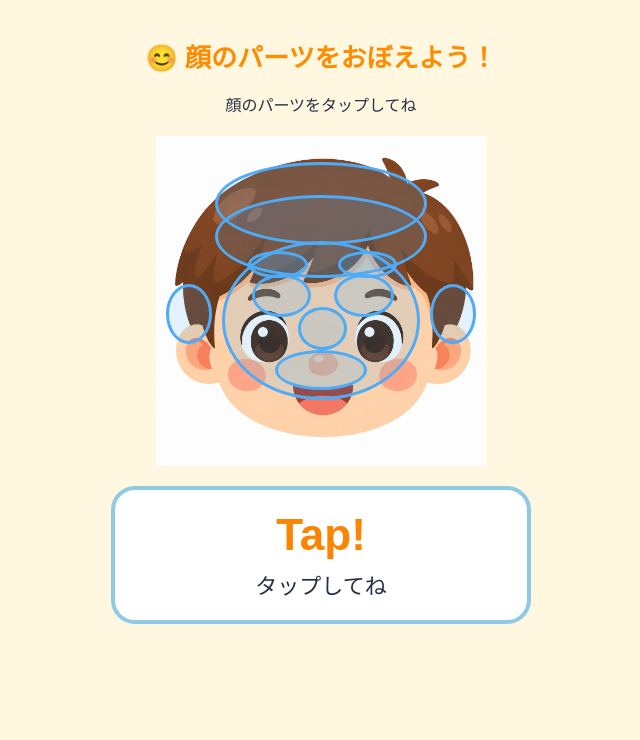
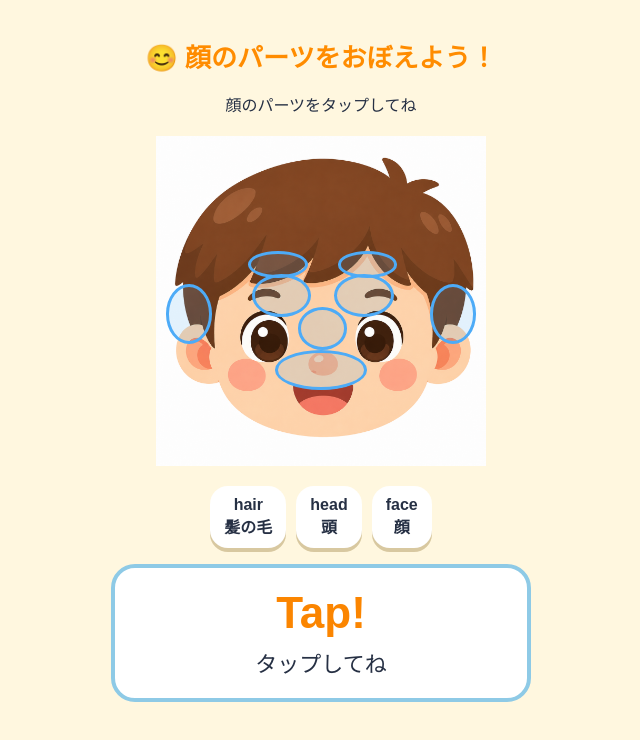
Before and after one commit to muurinrin000/bronze-words-2, a plain HTML site: page index.html in a window 1280 px wide. Shown: the whole page, without its empty margins (319-959 px from the left). Drawn offline with Linux system fonts and the light colour scheme.

Commit message:
Update index.html

```diff
--- a/index.html
+++ b/index.html
@@ -150,6 +150,29 @@ h1{
   font-size:22px;
   margin-top:8px;
 }
+  .extra-buttons{
+  display:flex;
+  justify-content:center;
+  gap:10px;
+  margin-top:14px;
+}
+
+.extra-buttons button{
+  border:none;
+  background:#fff;
+  border-radius:18px;
+  padding:10px 14px;
+  font-size:16px;
+  font-weight:bold;
+  color:#263044;
+  box-shadow:0 4px 0 #d8c8a0;
+  cursor:pointer;
+}
+
+.extra-buttons button:active{
+  transform:translateY(3px);
+  box-shadow:0 1px 0 #d8c8a0;
+}
 </style>
 </head>
 
@@ -162,28 +185,24 @@ h1{
   <div class="face-area">
     <img src="20EDAC44-180E-42AB-8C85-191BE2213E2A.png" class="face-img" alt="顔のイラスト">
 
+  <!-- 顔の中をタップ -->
   <button class="tap eye-left" onclick="showWord('eye','目')"></button>
+  <button class="tap eye-right" onclick="showWord('eye','目')"></button>
+  <button class="tap eyebrow-left" onclick="showWord('eyebrow','眉毛')"></button>
+  <button class="tap eyebrow-right" onclick="showWord('eyebrow','眉毛')"></button>
+  <button class="tap nose" onclick="showWord('nose','鼻')"></button>
+  <button class="tap mouth" onclick="showWord('mouth','口')"></button>
+  <button class="tap ear-left" onclick="showWord('ear','耳')"></button>
+  <button class="tap ear-right" onclick="showWord('ear','耳')"></button>
+</div>
 
-  <button class="tap eye-right" onclick="showWord('eye','目')"></button>
+<!-- 重なり防止：外側ボタン -->
+<div class="extra-buttons">
+  <button onclick="showWord('hair','髪の毛')">hair<br>髪の毛</button>
+  <button onclick="showWord('head','頭')">head<br>頭</button>
+  <button onclick="showWord('face','顔')">face<br>顔</button>
+</div>
 
-  <button class="tap eyebrow-left" onclick="showWord('eyebrow','眉毛')"></button>
-
-  <button class="tap eyebrow-right" onclick="showWord('eyebrow','眉毛')"></button>
-
-  <button class="tap nose" onclick="showWord('nose','鼻')"></button>
-
-  <button class="tap mouth" onclick="showWord('mouth','口')"></button>
-
-  <button class="tap ear-left" onclick="showWord('ear','耳')"></button>
-
-  <button class="tap ear-right" onclick="showWord('ear','耳')"></button>
-
-  <button class="tap hair" onclick="showWord('hair','髪の毛')"></button>
-
-  <button class="tap head" onclick="showWord('head','頭')"></button>
-
-  <button class="tap face" onclick="showWord('face','顔')"></button>
-  </div>
 
   <div class="result">
     <div class="word" id="word">Tap!</div>
```
